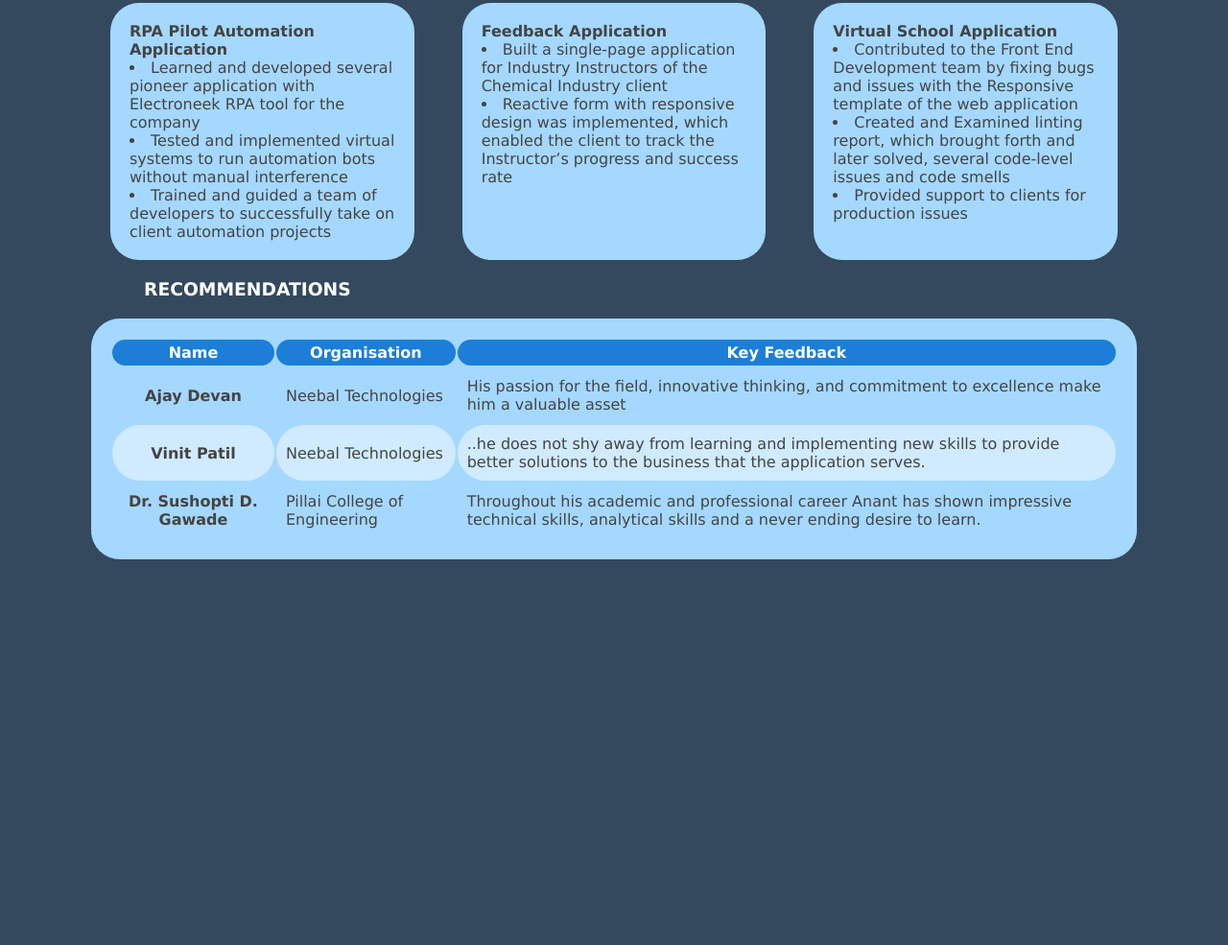
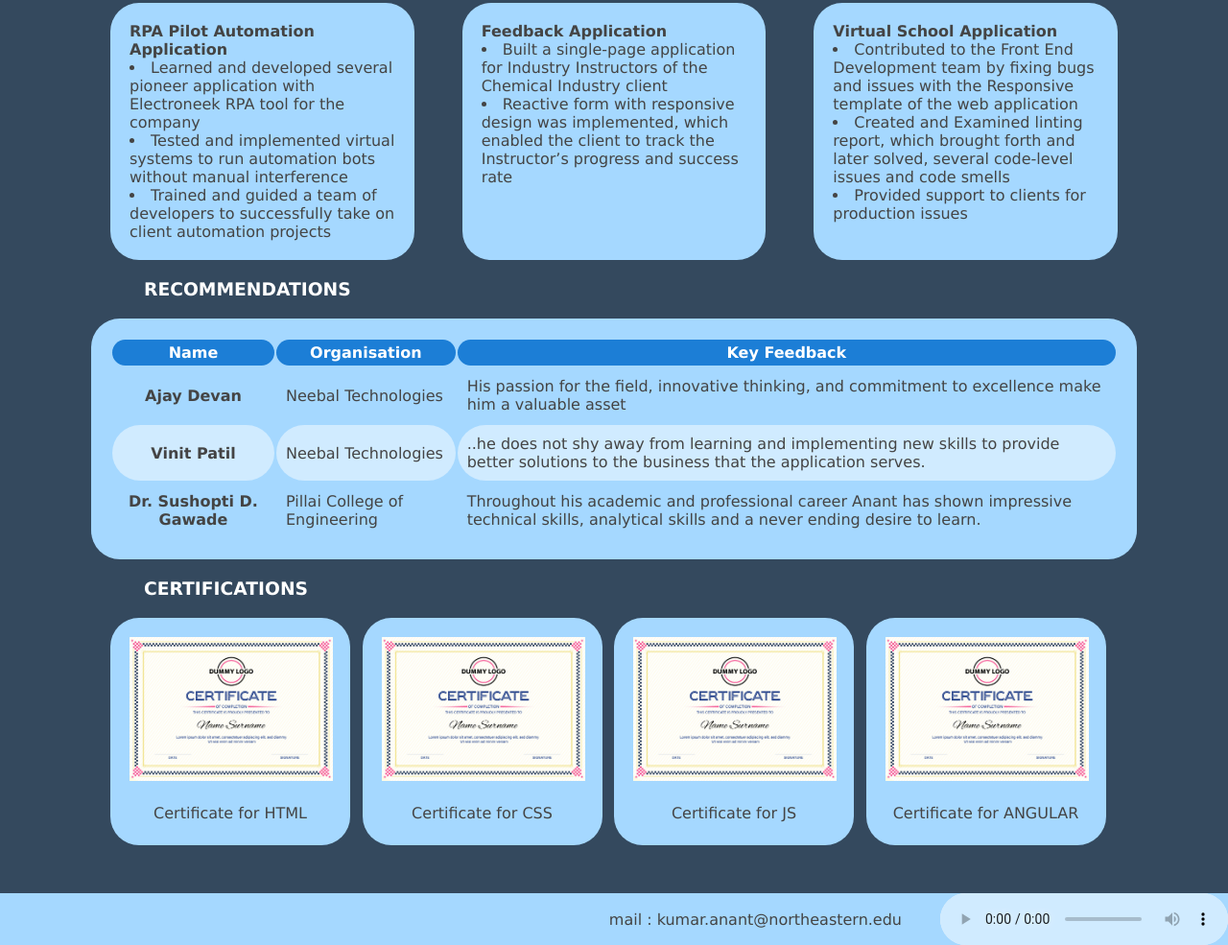
Before and after one commit to anantkumarlnu/anantkumarlnu-ASSIGNMENT-2-INFO-6150, a plain HTML site: page index.html in a window 1280 px wide. Shown: the part 968-1953 px from the top of the page at 96% size. Before the commit the page ends 1571 px from the top, so only its background shows below. Drawn offline with Linux system fonts and the light colour scheme; a web font is replaced by a local one.

Commit message:
footer and certification section web impl

```diff
--- a/index.html
+++ b/index.html
@@ -190,7 +190,55 @@
         </tbody>
       </table>
     </div>
+<!-- image gallery section -->
+<h3 class="sub-heading">CERTIFICATIONS</h3>
+
+<div class="certification-container">
+  <figure class="certification">
+    <a href="resources/vecteezy_dummy-certificate-template-in-vector-high-education_19619359_652/vecteezy_dummy-certificate-template-in-vector-high-education_19619359.jpg"
+      target="_blank">
+      <img class="certificate-image"
+        src="resources/vecteezy_dummy-certificate-template-in-vector-high-education_19619359_652/vecteezy_dummy-certificate-template-in-vector-high-education_19619359.jpg"
+        alt="Dummy certificate for display"></a>
+    <figcaption class="certification-title">Certificate for HTML</figcaption>
+  </figure>
+  <figure class="certification">
+    <a href="resources/vecteezy_dummy-certificate-template-in-vector-high-education_19619359_652/vecteezy_dummy-certificate-template-in-vector-high-education_19619359.jpg"
+      target="_blank">
+
+      <img class="certificate-image"
+        src="resources/vecteezy_dummy-certificate-template-in-vector-high-education_19619359_652/vecteezy_dummy-certificate-template-in-vector-high-education_19619359.jpg"
+        alt="Dummy certificate for display"></a>
+    <figcaption class="certification-title">Certificate for CSS</figcaption>
+  </figure>
+
+  <figure class="certification">
+    <a href="resources/vecteezy_dummy-certificate-template-in-vector-high-education_19619359_652/vecteezy_dummy-certificate-template-in-vector-high-education_19619359.jpg"
+      target="_blank">
+
+      <img class="certificate-image"
+        src="resources/vecteezy_dummy-certificate-template-in-vector-high-education_19619359_652/vecteezy_dummy-certificate-template-in-vector-high-education_19619359.jpg"
+        alt="Dummy certificate for display"></a>
+    <figcaption class="certification-title">Certificate for JS</figcaption>
+  </figure>
+  <figure class="certification">
+    <a href="resources/vecteezy_dummy-certificate-template-in-vector-high-education_19619359_652/vecteezy_dummy-certificate-template-in-vector-high-education_19619359.jpg"
+      target="_blank">
+
+      <img class="certificate-image"
+        src="resources/vecteezy_dummy-certificate-template-in-vector-high-education_19619359_652/vecteezy_dummy-certificate-template-in-vector-high-education_19619359.jpg"
+        alt="Dummy certificate for display"></a>
+    <figcaption class="certification-title">Certificate for ANGULAR</figcaption>
+  </figure>
+</div>
   </article>
+  <!-- footer section  -->
+  <footer class="footer-container">
+    <a class="emailhref" href="mailto:kumar.anant@northeastern.edu">
+      mail : kumar.anant@northeastern.edu
+    </a>
+    <audio controls src="resources/1179 Boylston St 2.m4a"></audio>
+  </footer>
 </body>
 
 </html>
--- a/styles.css
+++ b/styles.css
@@ -143,3 +143,84 @@ tr:nth-child(even) td,tr:nth-child(even) th{
 }
 
 /* table container ends */
+
+
+/* image gallery starts */
+
+.certification-container{
+  width: 1050px;
+  margin: 0 auto;
+  display: flex;
+  gap: 12.5px;
+  margin-top: 20px;
+  margin-bottom: 50px;
+}
+.certification{
+  width: 250px;
+  background-color: #a5d8ff;
+ /* padding: 50px; */
+ border-radius: 30px;
+}
+
+.certification:hover{
+  box-shadow: 0 12px 32px rgba(0,0,0, 0.4);
+  background-color: #c5f6fa;
+font-weight: bold;
+color: #1098ad;
+
+}
+
+.certification-title{
+  text-align: center;
+  padding-bottom: 24px;
+}
+
+.certification-title:hover{
+
+}
+
+.certificate-image{
+  height: 150px;
+  text-align: center;
+  padding: 20px;
+}
+
+.certificate-image:hover{
+  box-shadow: 0 12px 32px rgba(0,0,0, 0.4);
+  border-radius: 30px;
+}
+
+/* image gallery ends  */
+
+/* footer container starts */
+.footer-container{
+  background-color: #a5d8ff;
+  display: flex;
+  justify-content: end;
+  align-items: center;
+  gap: 40px;
+}
+
+audio::-webkit-media-controls-panel
+{
+  background-color: #d0ebff;
+  width: 60px;
+}
+
+footer a:link{
+  text-decoration: none;
+}
+footer a:hover{
+    background-color: #d0ebff;
+    padding: 8px;
+    border-radius: 30px;
+  ;
+}
+footer a:visited{
+
+}
+footer a:active{
+  background-color: #1c7ed6;
+  color: white;
+}
+/* footer container ends */
```
Also changed, not shown: resources/mail-icon.svg (added), resources/vecteezy_dummy-certificate-template-in-vector-high-education_19619359_652/vecteezy_dummy-certificate-template-in-vector-high-education_19619359.jpg (added), 5 other files.
